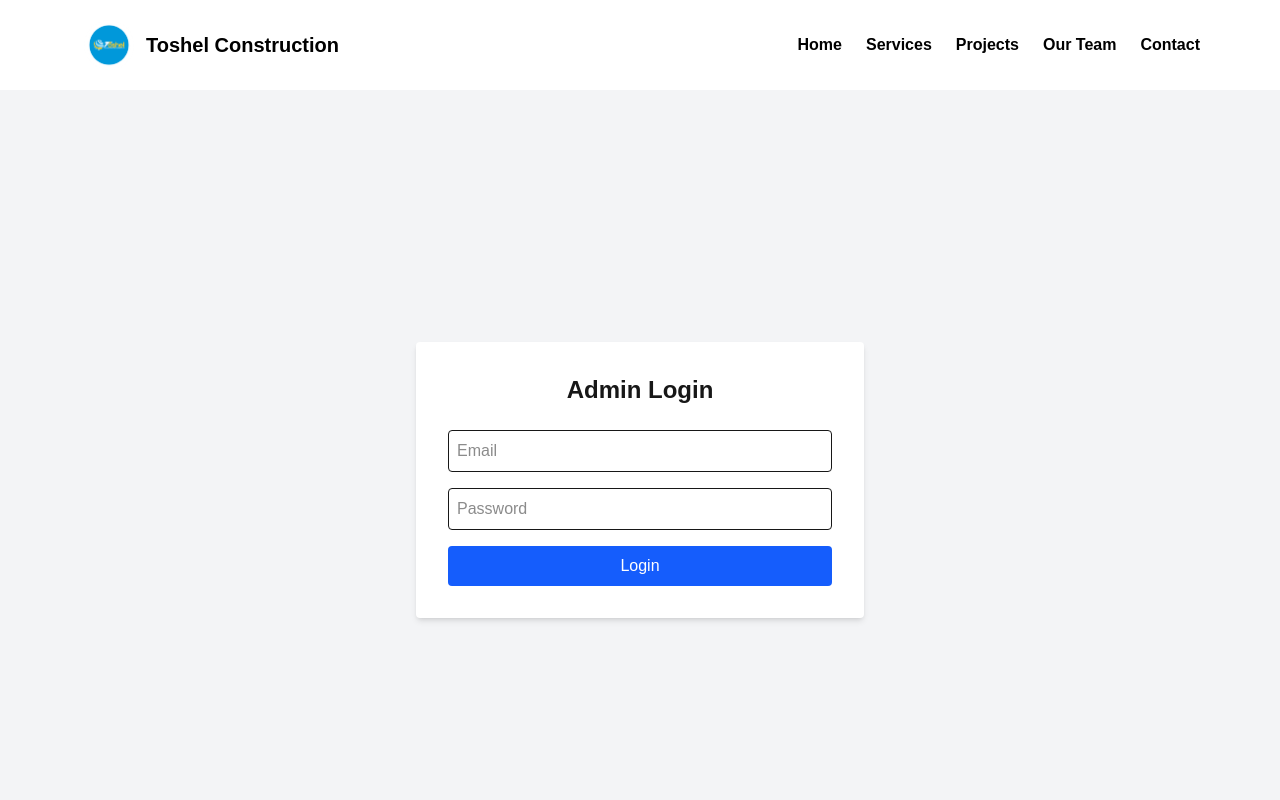
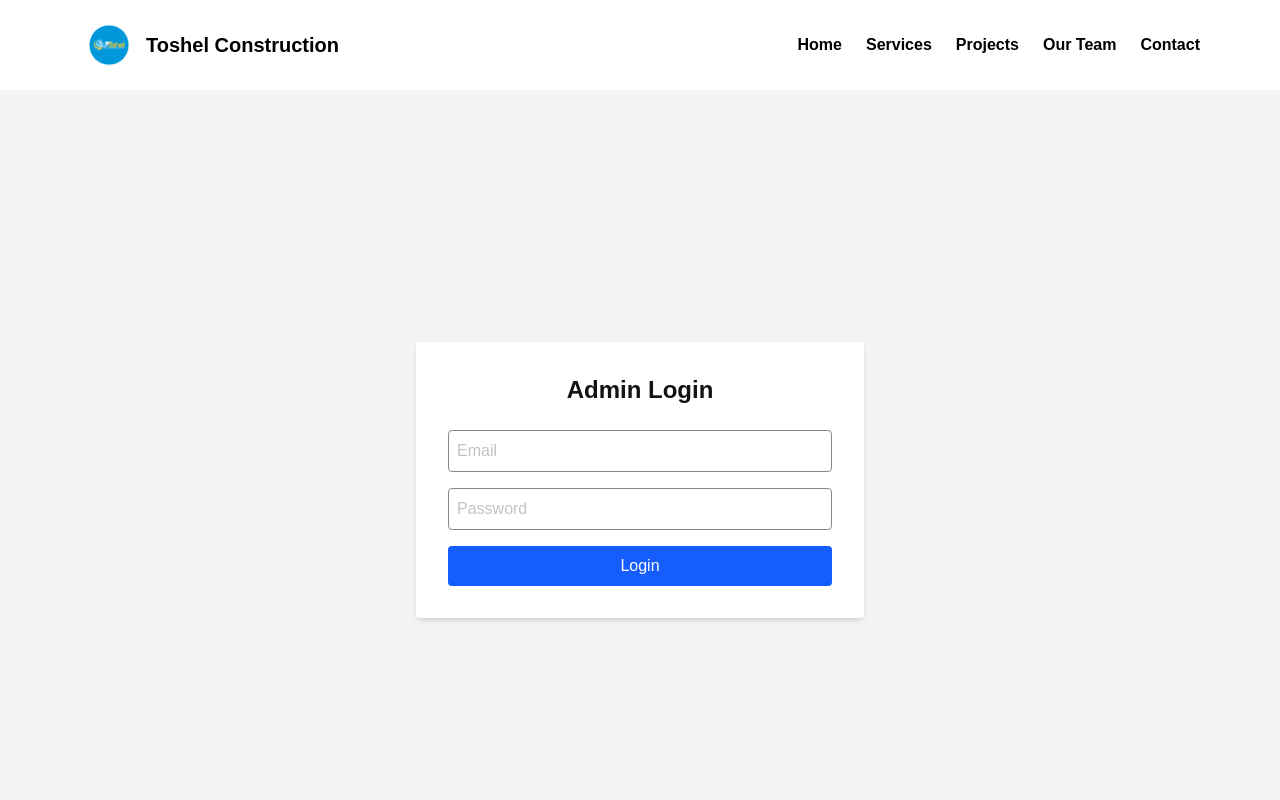
Before and after one commit to ishmaeldestinyo/toshel-frontend, a Next.js app: page /admin in a window 1280 px wide. Shown: the top 800 px of the page. Built offline with nearby package versions, Linux system fonts and the light colour scheme; no server answers.

Commit message:
redesigned the adminsystem

```diff
--- a/src/app/admin/page.tsx
+++ b/src/app/admin/page.tsx
@@ -40,14 +40,14 @@ export default function AdminLoginPage() {
   return (
     <div className="min-h-screen flex items-center justify-center bg-gray-100">
       <form onSubmit={handleSubmit} className="bg-white p-8 rounded shadow-md w-full max-w-md">
-        <h2 className="text-2xl font-semibold mb-6 text-center">Admin Login</h2>
+        <h2 className="text-2xl font-semibold mb-6 text-[#131313] text-center">Admin Login</h2>
 
         {error && <p className="text-red-500 mb-4">{error}</p>}
 
         <input
           type="email"
           placeholder="Email"
-          className="w-full p-2 mb-4 border rounded"
+          className="w-full p-2 mb-4 border rounded text-[#888]"
           value={email}
           onChange={(e) => setEmail(e.target.value)}
           required
@@ -56,7 +56,7 @@ export default function AdminLoginPage() {
         <input
           type="password"
           placeholder="Password"
-          className="w-full p-2 mb-4 border rounded"
+          className="w-full p-2 mb-4 border rounded text-[#888]"
           value={password}
           onChange={(e) => setPassword(e.target.value)}
           required
```
